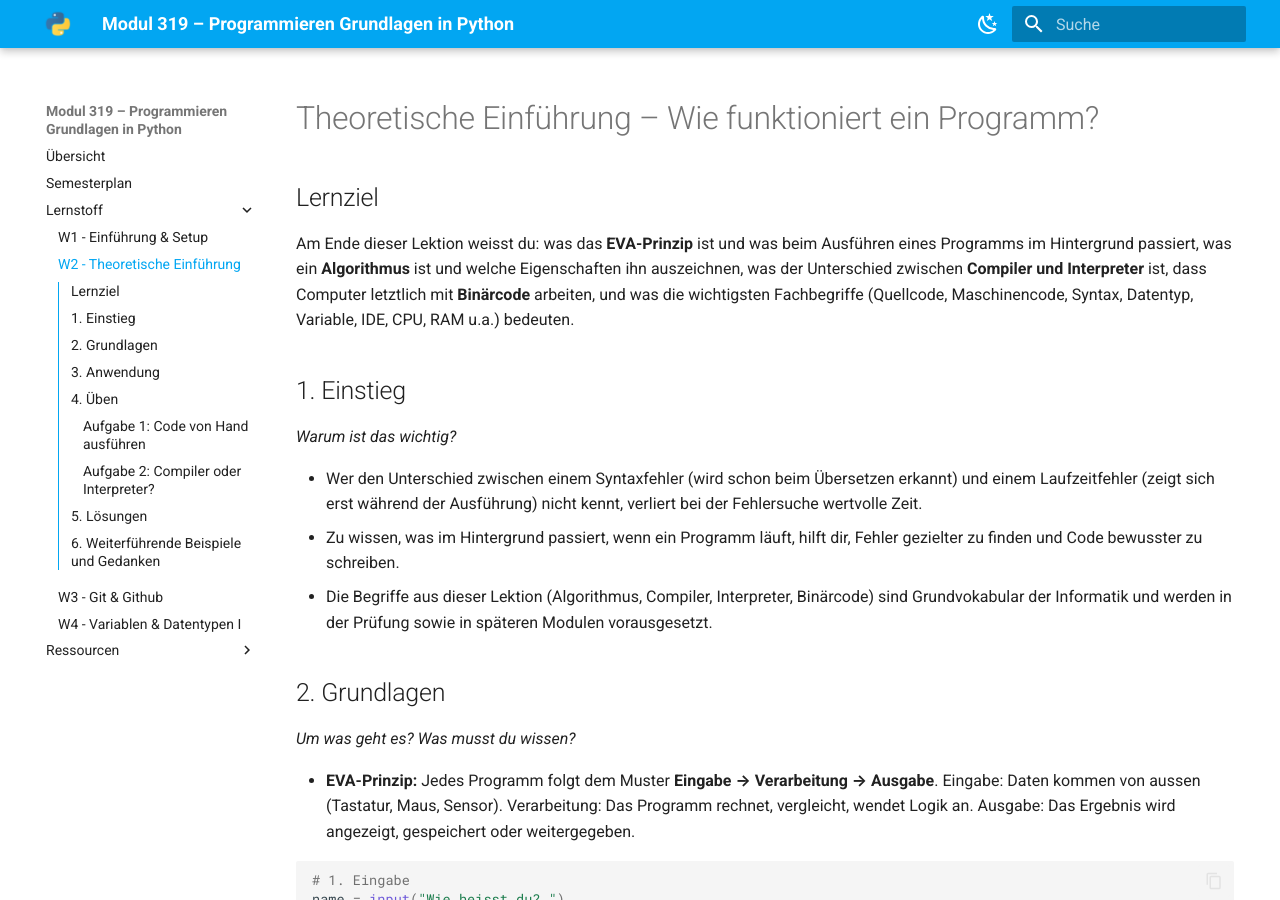
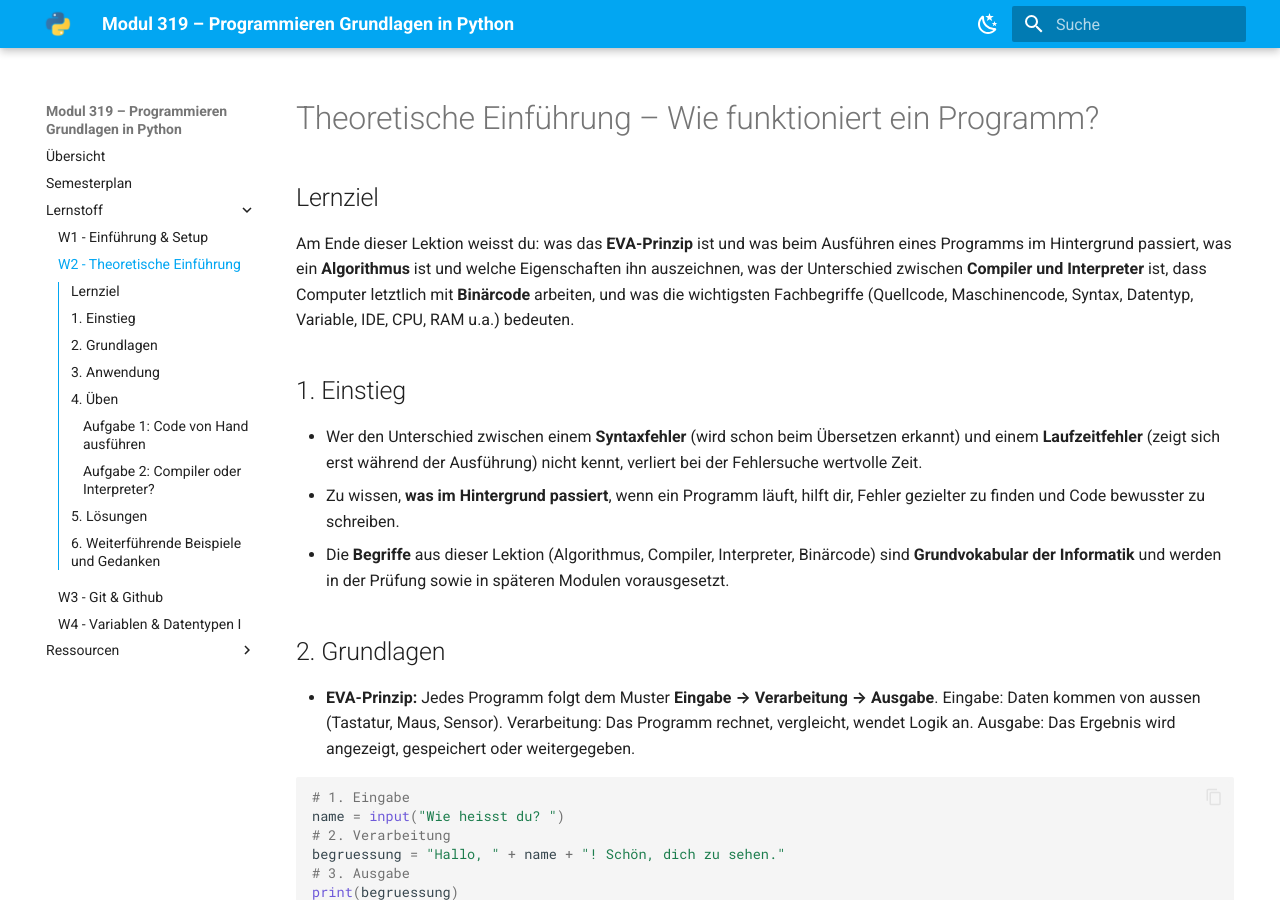
Before and after one commit to af81/python-school, an MkDocs documentation site: the page built from docs/schueler/theoretische-einfuehrung-handout.md, in a window 1280 px wide and 900 px high. Built offline with MkDocs 1.6.1 and Material for MkDocs 9.7.7, drawn with Linux system fonts in a browser that asks for light colours; some of the changed text lies outside the part shown.

Commit message:
1810261110

```diff
--- a/docs/schueler/theoretische-einfuehrung-handout.md
+++ b/docs/schueler/theoretische-einfuehrung-handout.md
@@ -4,14 +4,12 @@
 Am Ende dieser Lektion weisst du: was das **EVA-Prinzip** ist und was beim Ausführen eines Programms im Hintergrund passiert, was ein **Algorithmus** ist und welche Eigenschaften ihn auszeichnen, was der Unterschied zwischen **Compiler und Interpreter** ist, dass Computer letztlich mit **Binärcode** arbeiten, und was die wichtigsten Fachbegriffe (Quellcode, Maschinencode, Syntax, Datentyp, Variable, IDE, CPU, RAM u.a.) bedeuten.
 
 ## 1. Einstieg
-*Warum ist das wichtig?*
 
-- Wer den Unterschied zwischen einem Syntaxfehler (wird schon beim Übersetzen erkannt) und einem Laufzeitfehler (zeigt sich erst während der Ausführung) nicht kennt, verliert bei der Fehlersuche wertvolle Zeit.
-- Zu wissen, was im Hintergrund passiert, wenn ein Programm läuft, hilft dir, Fehler gezielter zu finden und Code bewusster zu schreiben.
-- Die Begriffe aus dieser Lektion (Algorithmus, Compiler, Interpreter, Binärcode) sind Grundvokabular der Informatik und werden in der Prüfung sowie in späteren Modulen vorausgesetzt.
+- Wer den Unterschied zwischen einem **Syntaxfehler** (wird schon beim Übersetzen erkannt) und einem **Laufzeitfehler** (zeigt sich erst während der Ausführung) nicht kennt, verliert bei der Fehlersuche wertvolle Zeit.
+- Zu wissen, **was im Hintergrund passiert**, wenn ein Programm läuft, hilft dir, Fehler gezielter zu finden und Code bewusster zu schreiben.
+- Die **Begriffe** aus dieser Lektion (Algorithmus, Compiler, Interpreter, Binärcode) sind **Grundvokabular der Informatik** und werden in der Prüfung sowie in späteren Modulen vorausgesetzt.
 
 ## 2. Grundlagen
-*Um was geht es? Was musst du wissen?*
 
 - **EVA-Prinzip:** Jedes Programm folgt dem Muster **Eingabe → Verarbeitung → Ausgabe**. Eingabe: Daten kommen von aussen (Tastatur, Maus, Sensor). Verarbeitung: Das Programm rechnet, vergleicht, wendet Logik an. Ausgabe: Das Ergebnis wird angezeigt, gespeichert oder weitergegeben.
 
@@ -76,7 +74,7 @@ print(a - b)
 3. Erweitere den Code um eine eigene Variable und Berechnung, sodass ein von dir gewähltes Ergebnis herauskommt, und erkläre deinen Denkweg.
 
 ### Aufgabe 2: Compiler oder Interpreter?
-Ordne die Sprachen Python, C, Java und JavaScript danach ein, ob sie eher kompiliert oder interpretiert ausgeführt werden.
+Ordne die Sprachen Python, C, Java und JavaScript danach ein, ob sie eher **kompiliert** oder **interpretiert** ausgeführt werden.
 
 | Sprache | Merkmal |
 |---|---|
```
Also changed, not shown: docs/schueler/einfuehrung-organisation-handout.md (+1 -1 lines), site/schueler/einfuehrung-organisation-handout/index.html, site/search/search_index.json.
